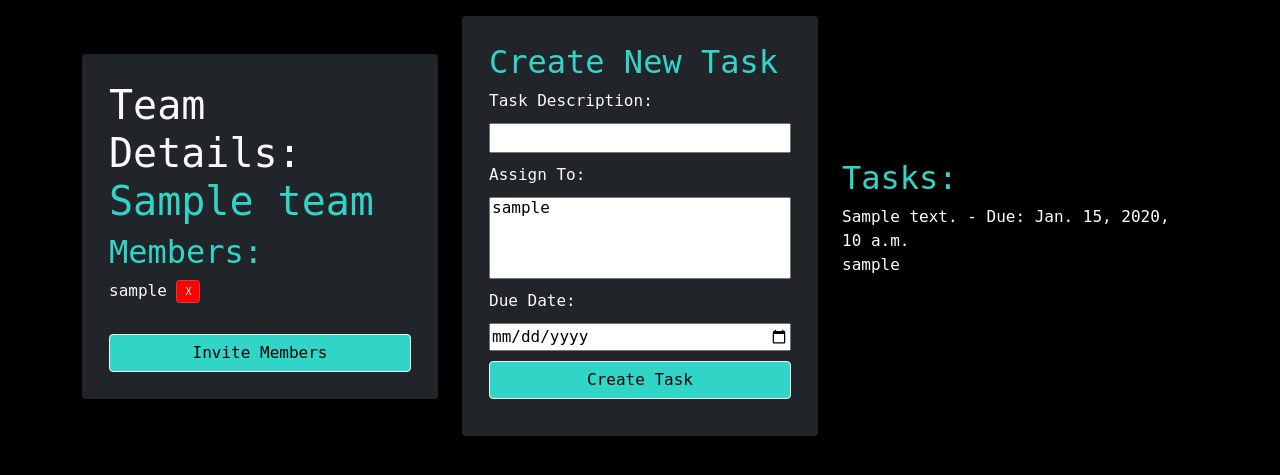
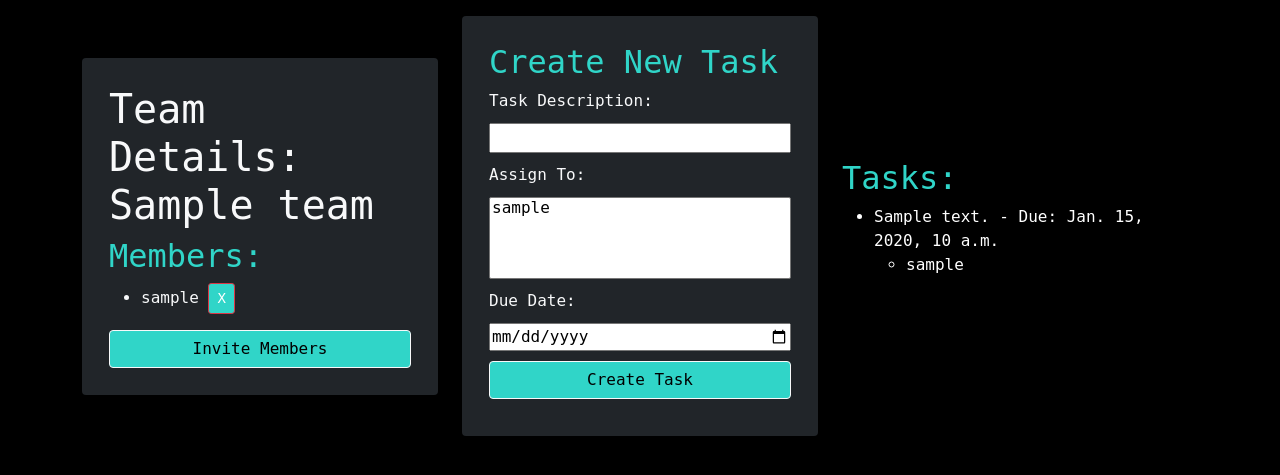
Before and after one commit to yharoon/Pelican-SEG-Small-Group, a Django app: template Pelican/tasks/templates/team_detail.html in a window 1280 px wide. Shown: the part 56-531 px from the top of the page. Run offline with Django 4.2, Linux system fonts and the light colour scheme; the template is opened without the code that fills it: most values are stand-ins (such as "Sample title", 1, 10 or a date in 2020); some libraries are stand-ins or nearby versions.

Commit message:
remove internal css

```diff
--- a/Pelican/tasks/templates/team_detail.html
+++ b/Pelican/tasks/templates/team_detail.html
@@ -1,75 +1,23 @@
 {% include 'base_content.html' %}
 
 {% block content %}
-<style>
-  /* Custom CSS for the dashboard */
-  body {
-    background-color: black;
-    color: white;
-    font-family: 'Roboto Mono', monospace;
-  }
-
-  .card-pastel-blue {
-    background-color: #30D5C8;
-  }
-
-  /* Adjust alignment for form elements */
-  form {
-    display: flex;
-    flex-direction: column;
-  }
-
-  label,
-  input,
-  select,
-  button {
-    margin-bottom: 10px;
-  }
-
-  /* Align text to the top */
-  .align-top {
-    align-items: flex-start !important;
-  }
-
-  /* Increase padding between members */
-  ul {
-    padding-left: 0;
-    list-style: none;
-  }
-
-  li {
-    margin-bottom: 15px;
-  }
-
-  /* Smaller remove buttons */
-  .btn-sm {
-    padding: 5px 10px;
-    font-size: 12px;
-  }
-
-  .btn-sm.btn-danger {
-    padding: 3px 8px; /* Adjust padding for a smaller size */
-    font-size: 10px; /* Modify font size */
-    background-color: red; /* Set the background color to red */
-  }
-</style>
 <div class="container">
   <div class="row justify-content-center align-items-center">
     <div class="col-md-4 col-lg-4 order-lg-1">
-      <div class="card h-100 rounded-9 bg-dark text-light" style="border: none; padding: 27px;">
-        <h1> Team Details: <span style="color: #30D5C8;">{{ team.name }}</span> </h1>
+      <div class="card h-100 rounded-9 bg-dark text-light">
+        <h1> Team Details: <span >{{ team.name }}</span> </h1>
         <h2>Members:</h2>
         <ul>
           {% for member in team.members.all %}
             <li>{{ member.username }} <a href="{% url 'remove_member' team.id member.id %}" class="btn btn-danger btn-sm">X</a></li>
           {% endfor %}
         </ul>
-        <a href="{% url 'send_invitations' team.id %}" class="btn btn-light btn-block" style="background-color: #30D5C8;">Invite Members</a>
+        <a href="{% url 'send_invitations' team.id %}" class="btn btn-light btn-block">Invite Members</a>
         <!-- Add the invite button -->
       </div>
     </div>
     <div class="col-md-4 col-lg-4 order-lg-3">
-      <h2 class="align-top" style="color: #30D5C8;">Tasks:</h2>
+      <h2 class="align-top">Tasks:</h2>
       {% if team_tasks %}
         <ul>
           {% for task in team_tasks %}
@@ -88,8 +36,8 @@
       {% endif %}
     </div>
     <div class="col-md-4 col-lg-4 order-lg-2">
-      <div class="card h-100 rounded-9 bg-dark text-light" style="border: none; padding: 27px;">
-        <h2> <span style="color: #30D5C8;">Create</span> New Task </h2>
+      <div class="card h-100 rounded-9 bg-dark text-light">
+        <h2> <span>Create</span> New Task </h2>
         <form method="post" action="{% url 'team_detail' team.id %}">
           {% csrf_token %}
           <label for="task_description">Task Description:</label>
@@ -102,7 +50,7 @@
           </select>
           <label for="due_date">Due Date:</label>
           <input type="date" name="due_date" id="due_date">
-          <button type="submit" class="btn btn-light btn-block" style="background-color: #30D5C8;">Create Task</button>
+          <button type="submit" class="btn btn-light btn-block">Create Task</button>
         </form>
       </div>
     </div>
```
